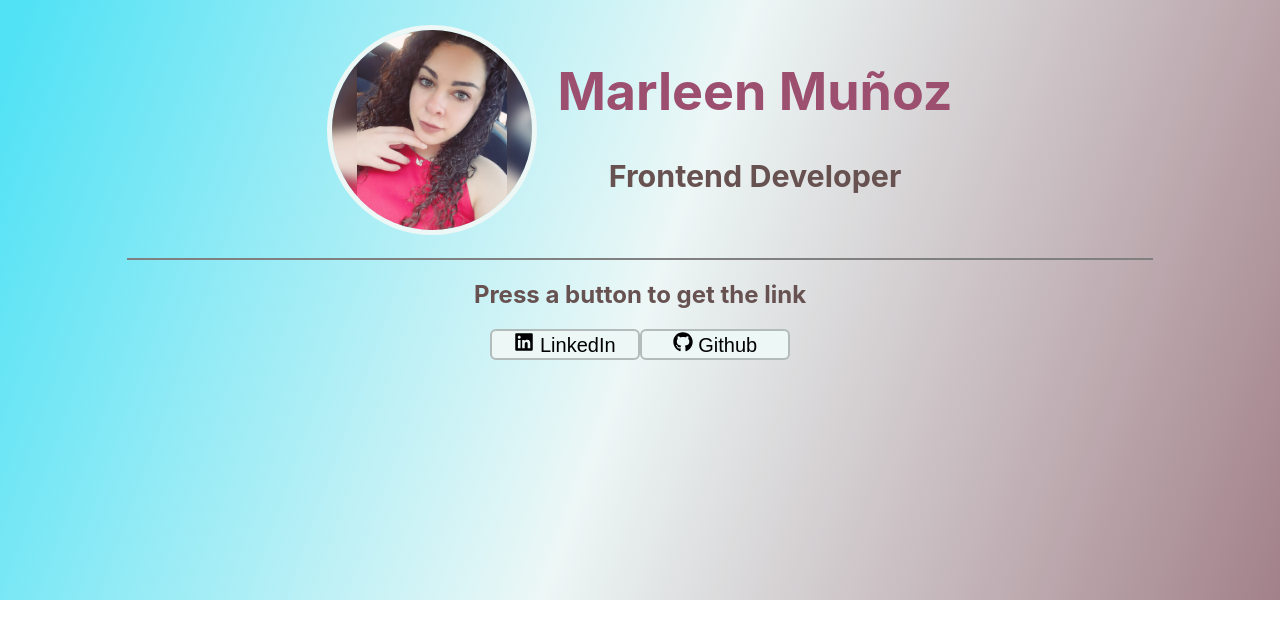
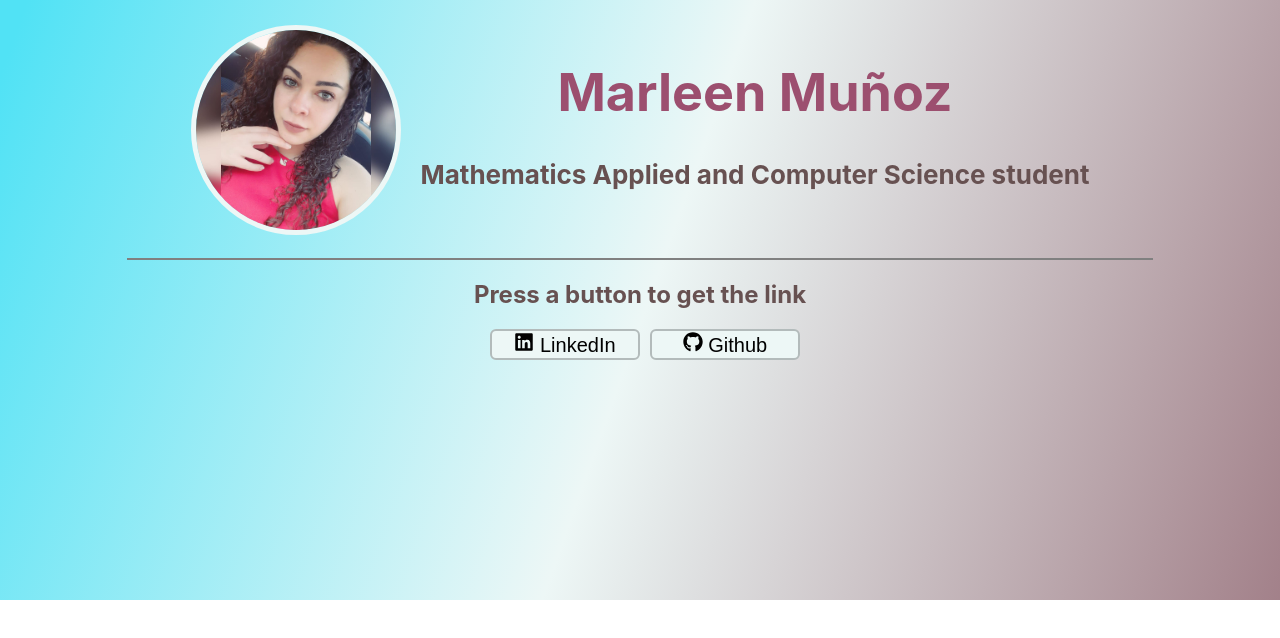
Before and after one commit to MarleenMs/Portfolio, a React (Create React App) app in the folder my-app/: page / in a window 1280 px wide. Shown: the top 638 px of the page. Built offline with nearby package versions, Linux system fonts and the light colour scheme.

Commit message:
css updates

```diff
--- a/my-app/src/App.css
+++ b/my-app/src/App.css
@@ -40,6 +40,7 @@ h1{
 }
 
 .App-button {
+  margin-left: 10px;
   background-color: #EDF7F6;
   border-radius: 6px;
   font-size: 20px;
--- a/my-app/src/App.js
+++ b/my-app/src/App.js
@@ -19,10 +19,11 @@ function App() {
         </div>
         <div>
           <h1>Marleen Muñoz</h1>
-          <h3>Frontend Developer</h3>
+          <h4>Mathematics Applied and Computer Science student</h4>
         </div>
       </header>
       <hr size="2px" width="80%" noshade="noshade" align="center" />
+
       <div className='Content'>
         <h2>Press a button to get the link</h2>
         <BotonesUrl/>
--- a/my-app/src/Components/Links.js
+++ b/my-app/src/Components/Links.js
@@ -2,7 +2,7 @@ import React, {useState} from "react";
 import { FaGithub } from 'react-icons/fa';
 import {FaLinkedin} from 'react-icons/fa';
 
-export default function BotonesUrl(props){
+export default function BotonesUrl(){
     const [link, setLink] = useState(" ");
     return(
         <>
```
